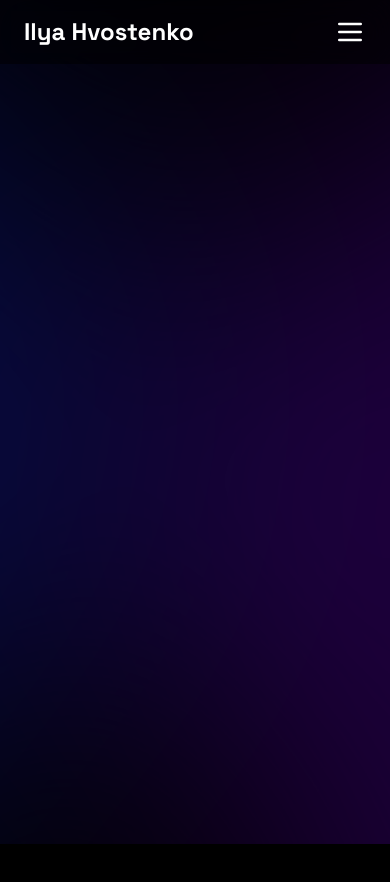
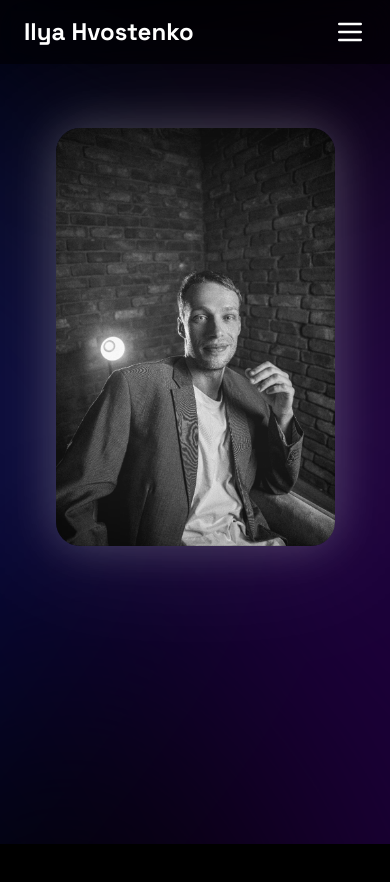
Before and after one commit to ilyajavadeveloper/portfolio, a React (Vite) app: page / in a window 390 px wide. Shown: the top 882 px of the page. Built offline with nearby package versions, Linux system fonts and the light colour scheme.

Commit message:
Initial project commit

```diff
--- a/src/components/Hero.jsx
+++ b/src/components/Hero.jsx
@@ -79,11 +79,36 @@ const Hero = () => {
             className="
                 flex flex-col lg:flex-row
                 min-h-[90vh]
-                items-start justify-center
+                items-center lg:items-start justify-center
                 gap-16 lg:gap-20
-                pt-28 lg:pt-32 pb-16 px-6
+                pt-20 lg:pt-32 pb-16 px-6
             "
         >
+
+            {/* MOBILE IMAGE FIRST */}
+            <div className="block lg:hidden w-full flex justify-center mb-10">
+                <motion.div
+                    initial={{ opacity: 0, scale: 0.9 }}
+                    whileInView={{ opacity: 1, scale: 1 }}
+                    transition={{ duration: 0.75 }}
+                    className="relative"
+                >
+                    <img
+                        src={heroPortrait}
+                        alt="Ilya Portrait"
+                        className="
+                            rounded-3xl object-cover
+                            w-[90%] max-w-[360px]
+                            mx-auto select-none
+                            shadow-[0_0_45px_rgba(255,255,255,0.22)]
+                        "
+                    />
+                    <div
+                        className="absolute inset-0 rounded-3xl bg-white/10 blur-3xl pointer-events-none"
+                    ></div>
+                </motion.div>
+            </div>
+
             {/* LEFT — TEXT + CVs */}
             <motion.div
                 initial="hidden"
@@ -92,14 +117,14 @@ const Hero = () => {
                 className="
                     w-full lg:w-1/2
                     flex flex-col
-                    items-start
+                    items-start lg:items-start
                     max-w-xl
-                    pt-6   /* ← Чуть ниже */
+                    text-center lg:text-left
                 "
             >
                 <motion.h2
                     variants={textItem}
-                    className="mb-5 text-4xl font-bold md:text-5xl lg:text-6xl tracking-tight"
+                    className="mb-6 text-4xl font-bold md:text-5xl lg:text-6xl tracking-tight"
                 >
                     {HERO.name}
                 </motion.h2>
@@ -130,30 +155,33 @@ const Hero = () => {
 
                 <motion.p
                     variants={textItem}
-                    className="text-lg lg:text-xl leading-relaxed text-white/85 mb-6"
+                    className="text-lg lg:text-xl leading-relaxed text-white/85 mb-8"
                 >
                     I’m looking for a team where engineering quality, creativity, and product thinking come first.
                 </motion.p>
 
-                {/* CV BLOCK BELOW TEXT */}
+                {/* CVs */}
                 <motion.div
                     variants={textItem}
-                    className="mt-6 flex flex-col sm:flex-row gap-8" /* ← Чуть ниже */
+                    className="
+                        mt-4 flex flex-col sm:flex-row gap-8
+                        justify-center lg:justify-start w-full
+                    "
                 >
                     <CVCard title="IT CV" file="/IT_CV_Ilya_2Pages_DarkPro.pdf" />
                     <CVCard title="General CV" file="/General_CV_Ilya_2Pages_Expanded_Final.pdf" />
                 </motion.div>
             </motion.div>
 
-            {/* RIGHT — IMAGE */}
-            <div className="w-full lg:w-1/2 flex justify-center items-start pt-2">
+            {/* DESKTOP IMAGE */}
+            <div className="hidden lg:flex w-full lg:w-1/2 justify-center items-start pt-2">
                 <motion.div
                     initial={{ opacity: 0, scale: 0.9 }}
                     animate={{ opacity: 1, scale: 1 }}
                     transition={{ duration: 0.75 }}
                     className="relative"
                 >
-                    <motion.img
+                    <img
                         src={heroPortrait}
                         alt="Ilya Portrait"
                         width={580}
@@ -161,16 +189,12 @@ const Hero = () => {
                         className="
                             rounded-3xl object-cover
                             max-w-[440px] md:max-w-[520px] lg:max-w-[580px]
-                            mx-auto select-none
+                            select-none
                             shadow-[0_0_45px_rgba(255,255,255,0.22)]
                         "
                     />
-
                     <div
-                        className="
-                            absolute inset-0 rounded-3xl
-                            bg-white/10 blur-3xl pointer-events-none
-                        "
+                        className="absolute inset-0 rounded-3xl bg-white/10 blur-3xl pointer-events-none"
                     ></div>
                 </motion.div>
             </div>
```
